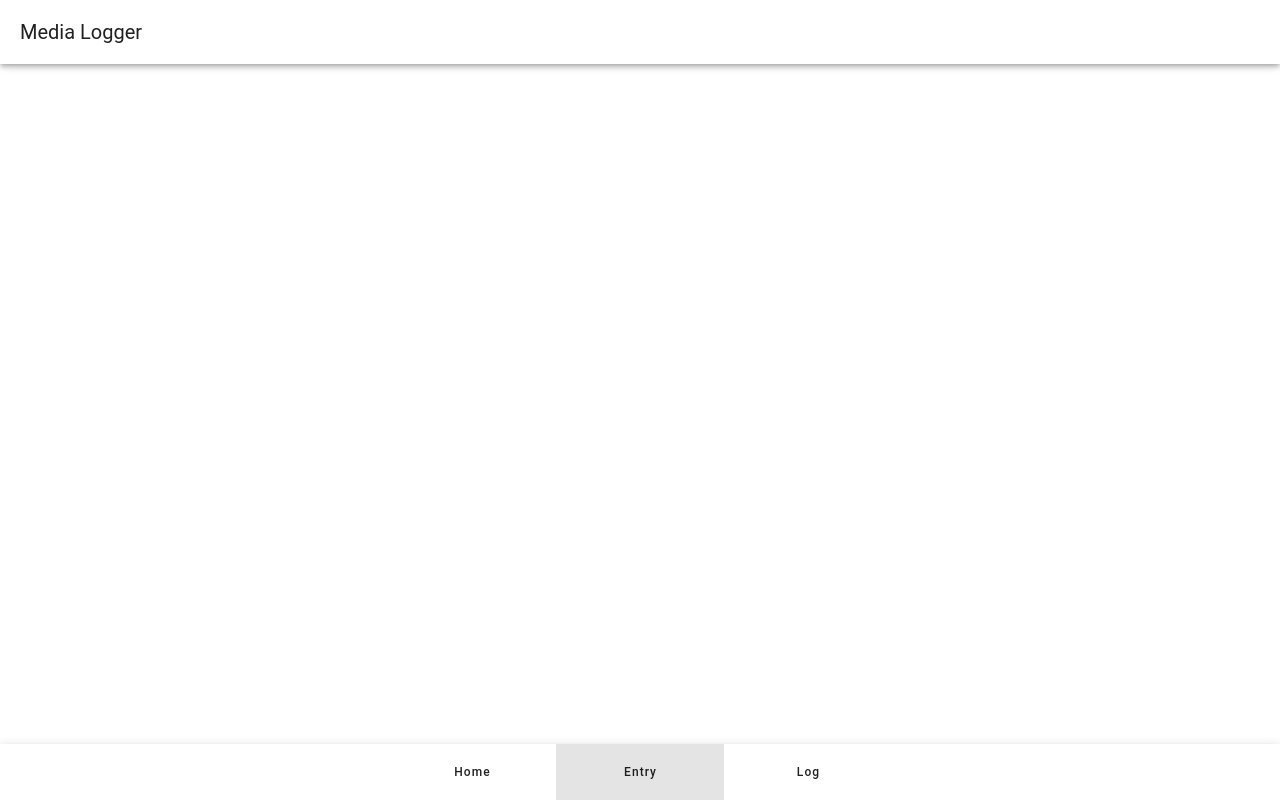
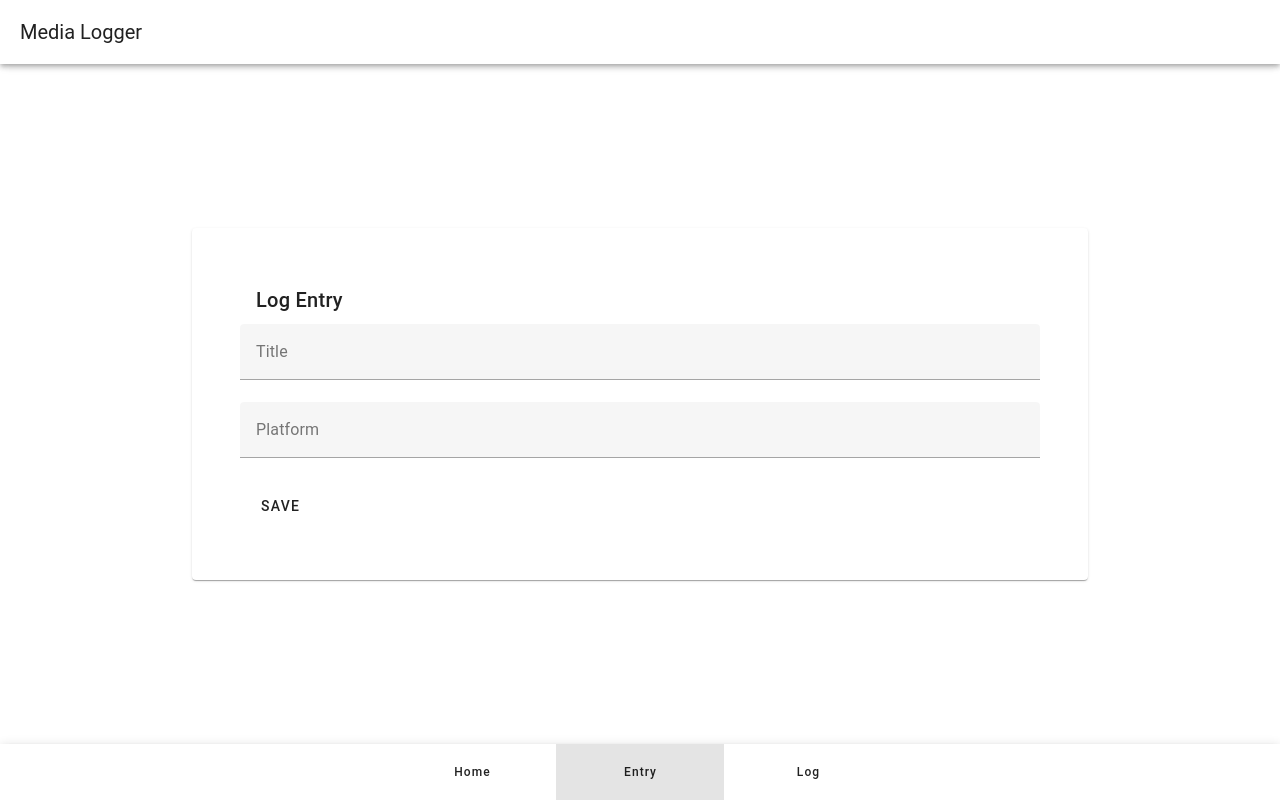
Before and after one commit to solo-nko/MediaLoggerPWA, a Vue app: page /entry in a window 1280 px wide. Built offline with nearby package versions, Linux system fonts and the light colour scheme.

Commit message:
Configure database

```diff
--- a/src/App.vue
+++ b/src/App.vue
@@ -5,7 +5,7 @@ import { RouterView } from 'vue-router';
 <template>
 	<VApp>
 		<VAppBar title="Media Logger"></VAppBar>
-		<VMain>
+		<VMain id="content-area">
 			<RouterView></RouterView>
 		</VMain>
 
@@ -18,5 +18,10 @@ import { RouterView } from 'vue-router';
 </template>
 
 <style scoped>
-
+#content-area {
+	display: flex;
+	flex-direction: column;
+	justify-content: center;
+	align-items: center;
+}
 </style>
--- /dev/null
+++ b/src/database/DatabaseSchema.ts
@@ -0,0 +1,15 @@
+import Dexie, { type EntityTable } from 'dexie';
+import GameLog from '../../types/GameLog.ts';
+
+export default class DatabaseSchema extends Dexie {
+	games!: EntityTable<GameLog, 'id'>;
+
+	constructor() {
+		// name of the database
+		super('AppDatabase');
+		this.version(1).stores({
+			games: '++id, title, platform'
+		});
+		this.games.mapToClass(GameLog);
+	}
+}
--- /dev/null
+++ b/src/database/db.ts
@@ -0,0 +1,3 @@
+import DatabaseSchema from './DatabaseSchema.ts';
+
+export const appDatabase = new DatabaseSchema();
--- /dev/null
+++ b/types/GameLog.ts
@@ -0,0 +1,8 @@
+import { Entity } from 'dexie';
+import type DatabaseSchema from '../src/database/DatabaseSchema.ts';
+
+export default class GameLog extends Entity<DatabaseSchema> {
+	id!: number
+	title: string
+	platform: string
+}
--- a/views/EntryView.vue
+++ b/views/EntryView.vue
@@ -1,11 +1,33 @@
 <script setup lang="ts">
+import { appDatabase } from '../src/database/db.ts';
+import { ref } from 'vue';
+
+const titleEntry = ref('')
+const platformEntry = ref('')
+
+async function addGame() {
+		const id = await appDatabase.games.add({
+			title: titleEntry.value,
+			platform: platformEntry.value,
+		})
+}
 
 </script>
 
 <template>
-
+<VCard id="card">
+	<VCardTitle>Log Entry</VCardTitle>
+	<VTextField label="Title" v-model="titleEntry"></VTextField>
+	<VTextField label="Platform" v-model="platformEntry"></VTextField>
+	<VCardActions>
+		<VBtn @click="addGame">Save</VBtn>
+	</VCardActions>
+</VCard>
 </template>
 
 <style scoped>
-
+#card {
+	width: 70%;
+	padding: 3rem;
+}
 </style>
```
